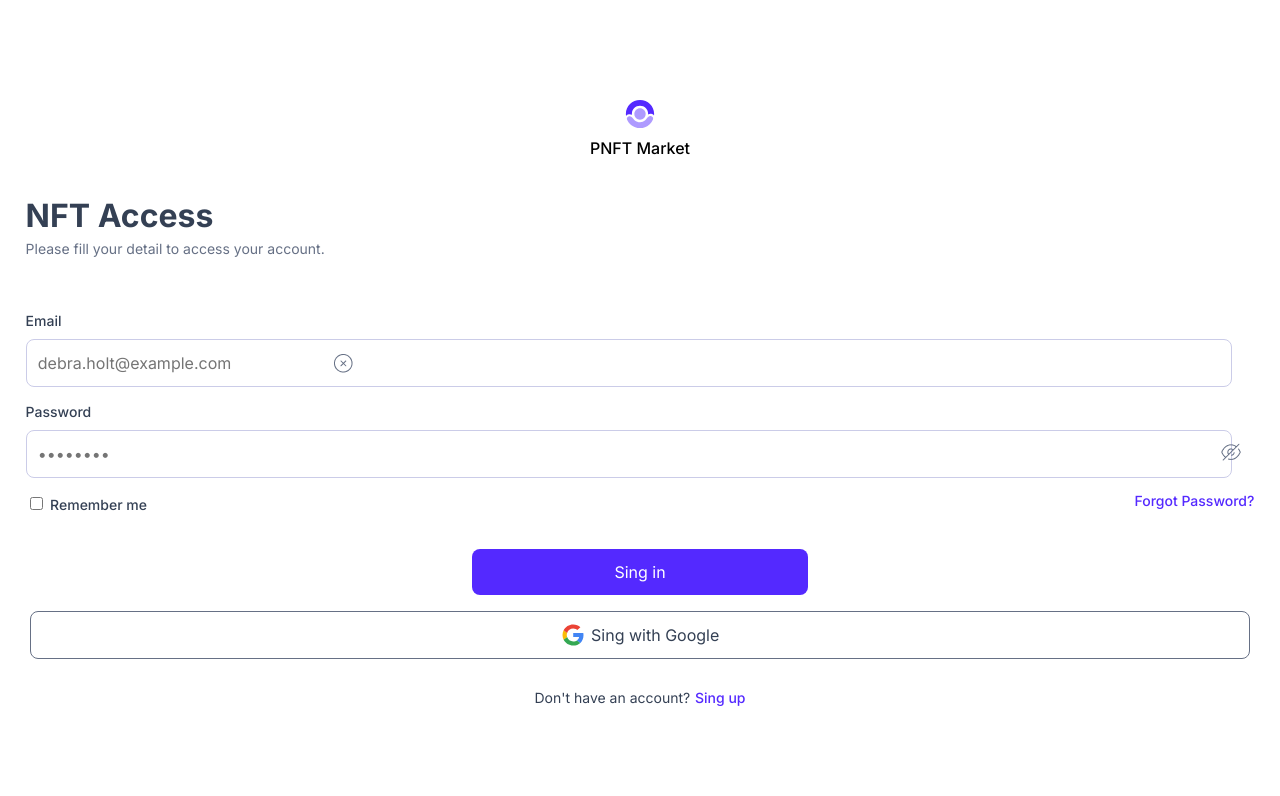
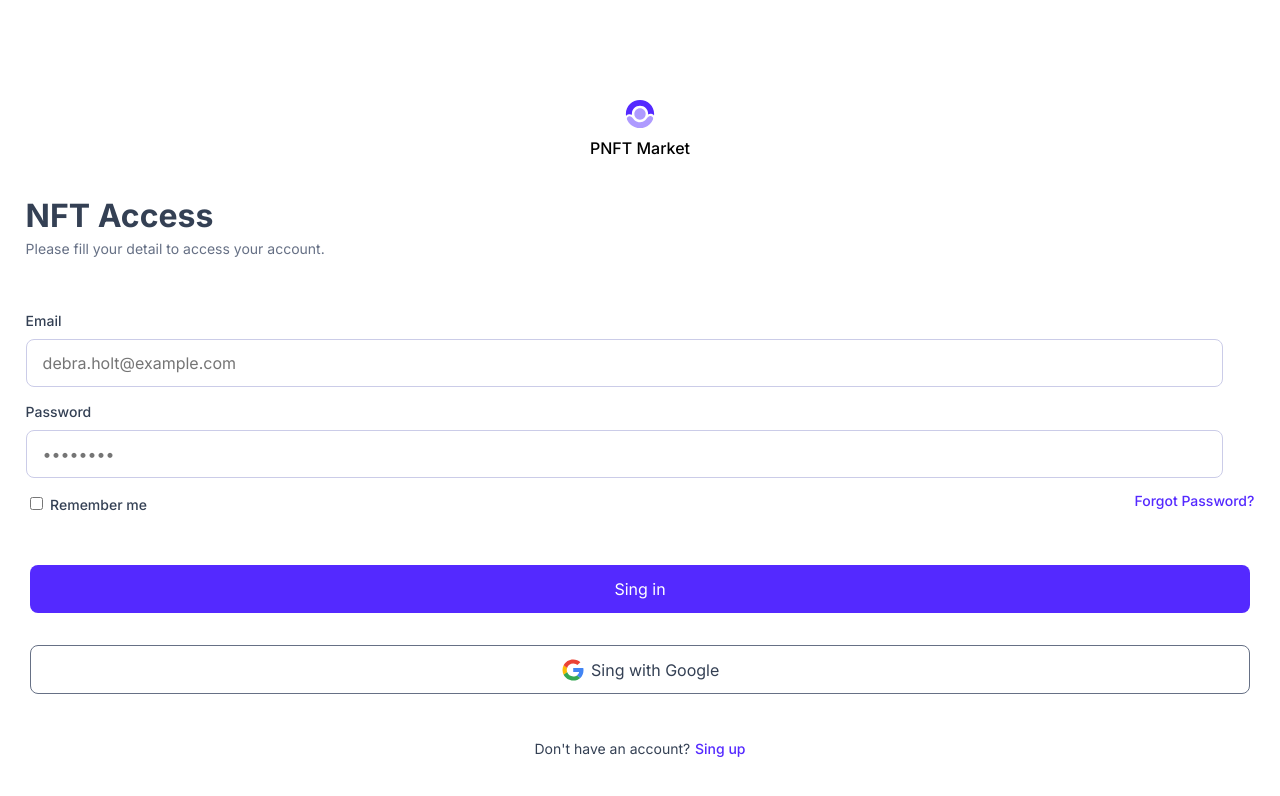
Before and after one commit to Wario-ajs/Sing-in-NFTMKT, a plain HTML site: page Projeto-Sing-In/index.html in a window 1280 px wide. Drawn offline with Linux system fonts and the light colour scheme.

Commit message:
fixing flex

```diff
--- a/Projeto-Sing-In/index.html
+++ b/Projeto-Sing-In/index.html
@@ -25,7 +25,6 @@
             <label for="e-mail" class="lable__email">Email</label>
             <input type="email" id="e-mail" placeholder="debra.holt@example.com" class="principal__email">
             <label for="password" class="lable__password">Password</label>
-            <img src="img/Hide Icon.png" alt="Esconder Senha" class="password__eye">
             <input type="password" id="password" placeholder="••••••••" class="principal__password">
             <div class="principal__past">
                 <div class="principal__remember-me">
@@ -34,8 +33,10 @@
                 </div>
                 <a href="#" class="past__forgot">Forgot Password?</a>
             </div>
-            <button class="principal__sing-button">Sing in</button>
-            <a href="#" class="principal__google-button"><img src="img/Google.svg" alt="Google">Sing with Google</a>
+            <div class="principal__button">
+                <a href="#" class="principal__sing-button">Sing in</a>
+                <a href="#" class="principal__google-button"><img src="img/Google.svg" alt="Google">Sing with Google</a>
+            </div>
             <div class="sing-up__container">
                 <p class="principal__sub">Don't have an account?</p>
                 <a href="#" class="principal__sing-up">Sing up</a>
--- a/Projeto-Sing-In/styles.css
+++ b/Projeto-Sing-In/styles.css
@@ -60,14 +60,10 @@ body {
     font-weight: 500;
 }
 
-.principal__email::placeholder {
-    background: url(../Projeto-Sing-In/img/X\ Icon.png) no-repeat;
-    background-position: 19em;
-    padding-left: 0.7em;
-}
-
-.principal__password::placeholder {
-    padding-left: 0.7em;
+.principal__button {
+    display: flex;
+    flex-direction: column;
+    justify-content: center;
 }
 
 .principal__email,
@@ -75,8 +71,8 @@ body {
     display: block;
     border: 1px solid var(--accent1);
     border-radius: 8px;
-    width: 98%;
-    padding: 0.8em 0;
+    width: 96%;
+    padding: 0.8em 0 0.8em 1em;
     margin: 0.7em 0 1em 0;
 }
 
@@ -111,11 +107,13 @@ body {
 }
 
 .principal__sing-button {
-    display: block;
+    display: flex;
+    justify-content: center;
+    align-items: center;
+    padding: 1em 0.7em;
+    margin: 1em 0.3em;
+    color: #FFF;
     background-color: var(--primary-color);
-    color: #FFF;
-    margin: 1em auto;
-    padding: 0.8em 8.9em;
     border-radius: 8px;
 }
 
@@ -185,15 +183,11 @@ body {
         font-weight: 700;
     }
 
-    .principal__email::placeholder {
-        background-position: 20.5em;
-    }
-
     .principal__sub {
         font-size: 16px;
     }
 
    .principal__sing-button {
-        padding: 0.8em 9.57em;
+        padding: 1em 0.7em;;
    }
 }
```
